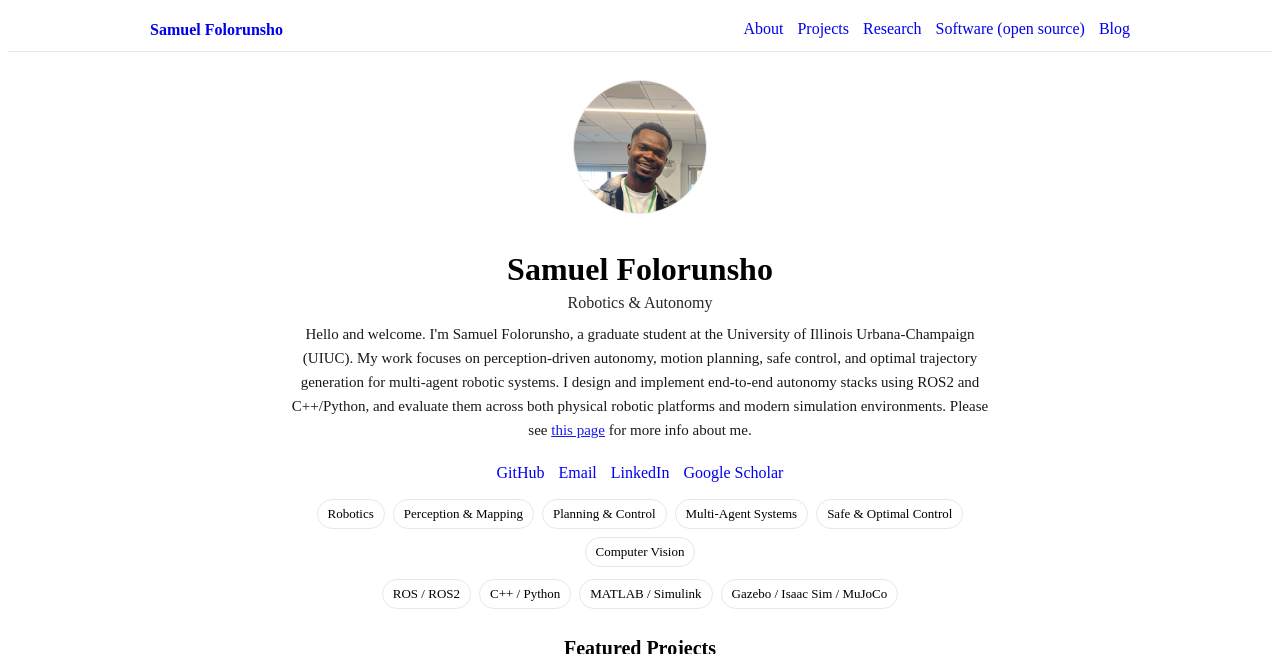
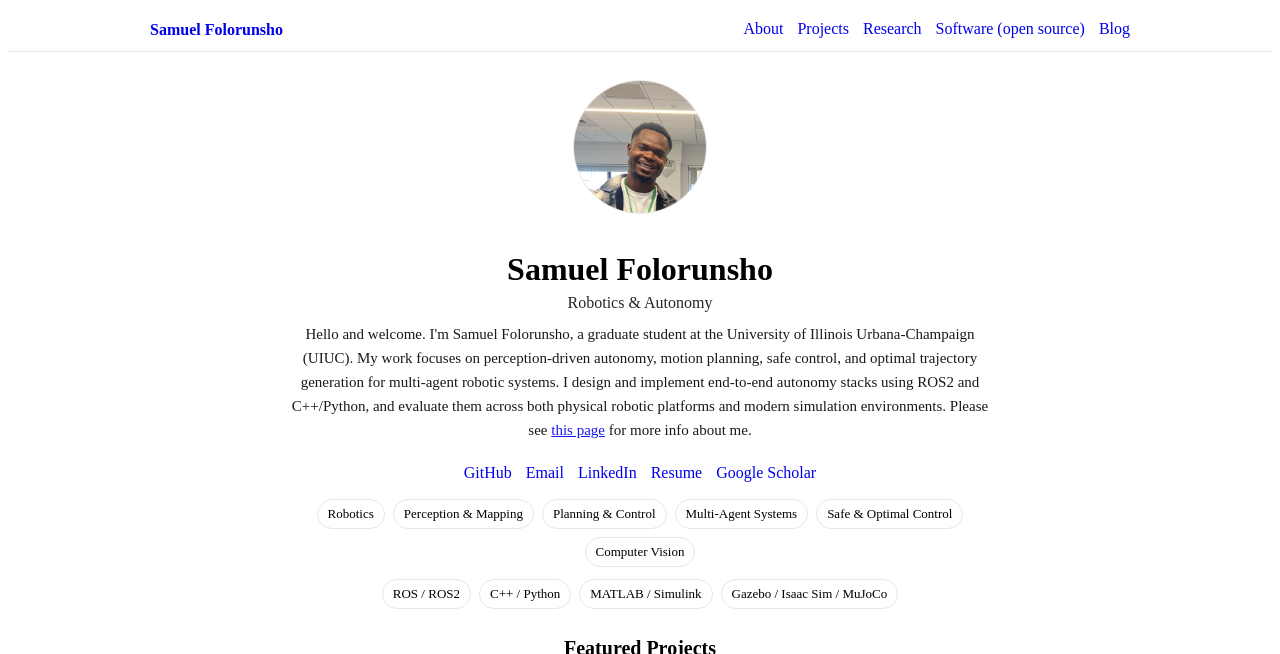
Before and after one commit to sof-danny/sof-danny.github.io, a Jekyll site: the page built from index.md, in a window 1280 px wide and 900 px high, cut to the strip 0-654 px from the top of the window. Built offline with Jekyll 4.4.1, drawn with Linux system fonts in a browser that asks for light colours.

Commit message:
added resume

```diff
--- a/index.md
+++ b/index.md
@@ -22,6 +22,7 @@ title: Home
     <a href="https://github.com/sof-danny" target="_blank" rel="noopener">GitHub</a>
     <a href="mailto:folorunshosamuel001@gmail.com">Email</a>
     <a href="https://www.linkedin.com/in/samuelofolorunsho/" target="_blank" rel="noopener">LinkedIn</a>
+      <a href="/assets/cv/SamFolorunshoCV_Feb11_26_redacted.pdf" target="_blank" rel="noopener">Resume</a>
     <a href="https://scholar.google.com/citations?user=vsYAVNYAAAAJ" target="_blank" rel="noopener">Google Scholar</a>
   </div>
 
```
Also changed, not shown: 1 other file.
